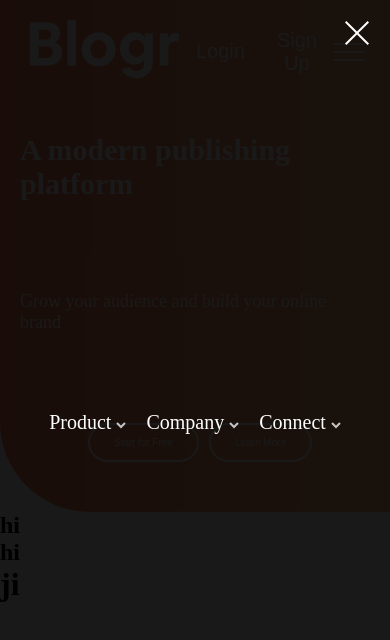
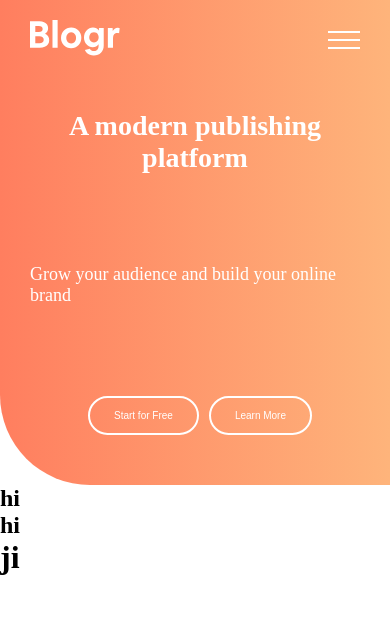
Before and after one commit to FarzamSultani01/Bloger-landing-page, a React (Vite) app: page / in a window 390 px wide. Shown: the top 640 px of the page. Built offline with nearby package versions, Linux system fonts and the light colour scheme.

Commit message:
nav done

```diff
--- a/src/components/Head.css
+++ b/src/components/Head.css
@@ -17,6 +17,7 @@
     color: white;
 }
 .text-container h1{
+    text-align: center;
     font-size: 80px;
     font-weight: 700;
     margin: 0;
@@ -69,14 +70,25 @@
   }
 }
 @media screen and (max-width: 600px) {
+  .text-container {
+    display: flex;
+    align-items: center;
+    flex-direction: column;
+    gap: 20px;
+
+  }
   .text-container h1 {
-    font-size: 30px;
+    font-size: 28px;
+    text-align: center;
   }
   .text-container p {
     font-size: 18px;
+    flex-direction: column;
+    margin-left: 10px;
   }
   .head-btn button {
     font-size: 10px;
 
+
   }
 }
--- a/src/components/Navbar.css
+++ b/src/components/Navbar.css
@@ -1,6 +1,6 @@
 .nav__app {
   display: flex;
-  justify-content: space-between; /* pushes first and last child apart */
+  justify-content: space-between;
   align-items: center;
   padding: 0 10px;
 }
@@ -53,12 +53,24 @@ font-size: 20px;
     border-radius: 30px;
 }
 .nav__app-links li {
-  position: relative; /* so dropdown can be positioned under */
+  position: relative;
 }
+
+/* .dropdown {
+  position: absolute;
+  top: 100%;
+  left: 0;
+  background: white;
+  color: black;
+  list-style: none;
+  padding: 10px;
+  border-radius: 6px;
+  box-shadow: 0 4px 8px rgba(0,0,0,0.15);
+} */
 
 .dropdown {
   position: absolute;
-  top: 100%; /* below the parent link */
+  top: 100%;
   left: 0;
   background: white;
   color: black;
@@ -81,7 +93,7 @@ font-size: 20px;
   background: #f0f0f0;
 }
 .app__navbar-smallscreen {
-  display: none; /* hide hamburger on desktop */
+  display: none;
 }
 .app__navbar-smallscreen_overlay{
   position: fixed;
@@ -89,7 +101,7 @@ font-size: 20px;
   left: 0;
   width: 100%;
   height: 100%;
-  background: rgba(0,0,0,0.9);
+  background: linear-gradient(to right, #ff7e5f, #feb47b);
   display: flex;
   flex-direction: column;
   align-items: center;
@@ -107,11 +119,70 @@ font-size: 20px;
   right: 20px;
 }
 
+.app__navbar-smallscreen .dropdown-smallscreen {
+  position: static;   /* stack naturally */
+  background: none;   /* inherit overlay background */
+  color: white;       /* match overlay text */
+  box-shadow: none;
+  padding: 0;
+}
 @media screen and (max-width:1150px) {
+
   .nav__app-links{
     display: none;
   }
   .app__navbar-smallscreen {
-    display: flex; /* show hamburger on mobile */
+    display: flex;
+  }
+  .app__navbar-smallscreen-links{
+    display: flex;
+    align-items: center;
+    flex-direction: column;
+    gap: 20px;
+    list-style: none;
+    font-size: 24px;
+    background-color: #faf6f6;
+    padding: 200px;
+  }
+  .app__navbar-smallscreen-links li a{
+    color:#ff7e5f;
+    text-decoration: none;
+    font-size: 20px;
+  }
+  .logo__smallscreen{
+    display: flex;
+    width: 150px;
+    margin-bottom: 50px;
+  }
+  .nav__app-logo img{
+    width: 90px;
+  }
+  .app__logo-bl{
+    width: 10px;
+  }
+  .auth{
+    display: none;
+  }
+  .signup{
+    color:  #ff7e5f;
+  }
+  .login{
+    color:  #ff7e5f;
+  }
+  .login:hover, .signup:hover {
+    background-color: rgb(51, 50, 50);
+    color:rgb(243, 242, 242);
+    transition: all 0.3s ease;
+    border-radius: 30px;
+}
+}
+
+@media screen and (max-width:660px){
+
+.signup{
+    font-size: 15px;
+  }
+  .login{
+    font-size: 15px;
   }
 }
--- a/src/components/Navbar.jsx
+++ b/src/components/Navbar.jsx
@@ -1,26 +1,25 @@
-import React , {useState} from "react";
-import './Navbar.css'
-import logo from './logo.svg'
-import arrow from '../images/icon-arrow-light.svg'
-import Hamburger from '../images/icon-hamburger.svg'
-import Close from '../images/icon-close.svg'
+
+import React, { useState } from "react";
+import './Navbar.css';
+import logo from './logo.svg';
+import arrow from '../images/icon-arrow-light.svg';
+import Hamburger from '../images/icon-hamburger.svg';
+import Close from '../images/icon-close.svg';
+import arrowDark from '../images/icon-arrow-dark.svg';
 
 const Navbar = () => {
   const [openMenu, setOpenMenu] = useState(null);
   const toggleMenu = (menuName) => {
     setOpenMenu(openMenu === menuName ? null : menuName);
   };
+  const [hamburgerMenu, setHamburgerMenu] = useState(false);
 
   return (
     <nav className="nav__app">
       <div className="nav__app-logo">
-    <img src={logo} alt="" />
+        <img className="app__logo-bl" src={logo} alt="logo" />
       </div>
-        <ul className="nav__app-links">
-         <li onClick={() => toggleMenu("product")}><a href="Product">Product <img src= {arrow} alt="" /></a></li>
-        <li><a href="Company">Company <img src= {arrow} alt="" /></a></li>
-        <li><a href="Connect">Connect <img src= {arrow} alt="" /></a></li>
-        </ul>
+
       <ul className="nav__app-links">
         <li onClick={() => toggleMenu("product")}>
           <a href="#">Product <img src={arrow} alt="" /></a>
@@ -54,22 +53,61 @@ const Navbar = () => {
           )}
         </li>
       </ul>
+
       <div className="auth">
         <button className="login">Login</button>
         <button className="signup">Sign Up</button>
       </div>
+
+
       <div className="app__navbar-smallscreen">
-          <img src={Hamburger} alt="pic" onClick={() => {}} />
-          <div className="app__navbar-smallscreen_overlay" >
-            <img src={Close} alt="" onClick={()=>{}} className="overlay__close"/>
+        <img src={Hamburger} alt="menu" onClick={() => setHamburgerMenu(true)} />
+        {hamburgerMenu && (
+          <div className="app__navbar-smallscreen_overlay">
+             <div className="nav__app-logo-smallscreen">
+        <img className="logo__smallscreen" src={logo} alt="logo" />
+      </div>
+            <img src={Close} alt="close" onClick={() => setHamburgerMenu(false)} className="overlay__close"/>
             <ul className="app__navbar-smallscreen-links">
-              <li><a href="Product">Product <img src= {arrow} alt="" /></a></li>
-              <li><a href="Company">Company <img src= {arrow} alt="" /></a></li>
-              <li><a href="Connect">Connect <img src= {arrow} alt="" /></a></li>
+              <li onClick={()=>toggleMenu("product")}><a href="#">Product <img src={arrowDark} alt="" /></a>
+              {openMenu === "product" && (
+            <ul className="dropdown dropdown-smallscreen">
+              <li><a href="#">Overview</a></li>
+              <li><a href="#">Pricing</a></li>
+              <li><a href="#">Marketplace</a></li>
+            </ul>
+              )}
+              </li>
+
+              <li onClick={()=> toggleMenu("company")}><a href="#">Company<img src={arrowDark} alt="" /></a>
+              {openMenu === "company" && (
+              <ul className="dropdown dropdown-smallscreen">
+               <li><a href="#">About</a></li>
+              <li><a href="#">Careers</a></li>
+              </ul>
+              )}
+              </li>
+              <li onClick={()=> toggleMenu("connect")}><a href="#">Connect<img src={arrowDark} alt="" /></a>
+              {openMenu === "connect" && (
+              <ul className="dropdown dropdown-smallscreen">
+              <li><a href="#">Contact</a></li>
+              <li><a href="#">Newsletter</a></li>
+              <li><a href="#">LinkedIn</a></li>
+                </ul>
+                  )}
+
+              </li>
+
+              <div className="auth__smallscreen">
+                <button className="login">Login</button>
+                <button className="signup">Sign Up</button>
+              </div>
             </ul>
           </div>
+        )}
       </div>
     </nav>
-  )
-}
+  );
+};
+
 export default Navbar;
```
Lines whose indentation alone changed are shown as unchanged.
